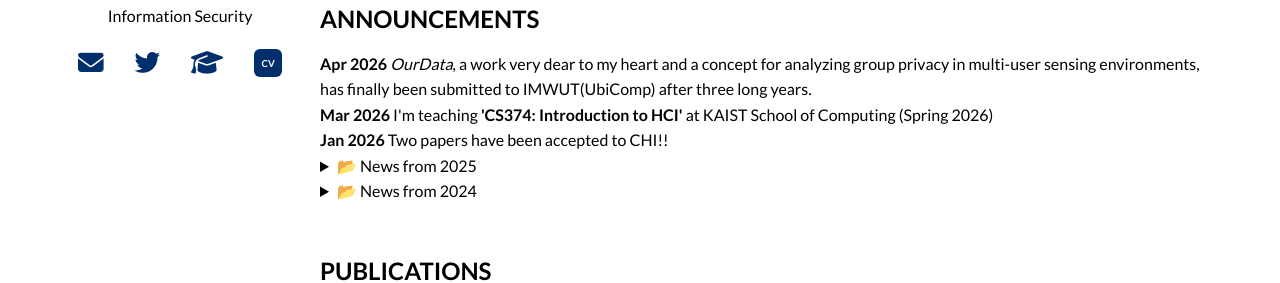
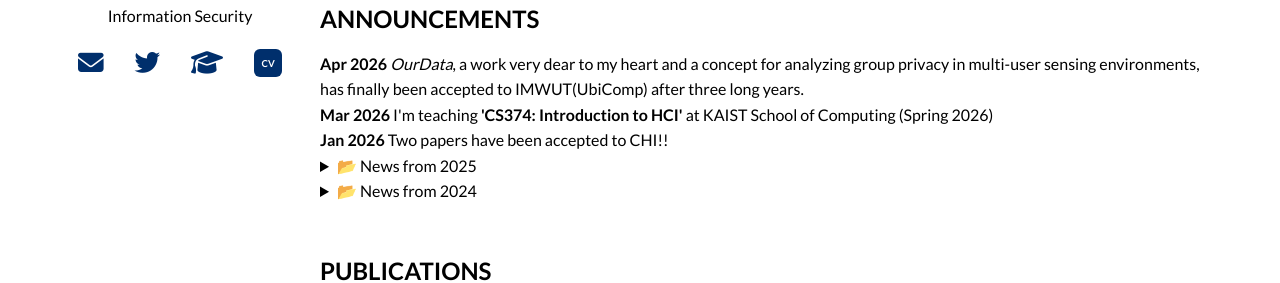
Before and after one commit to hslee90/hslee90.github.io, a Jekyll site: the page built from index.md, in a window 1280 px wide and 900 px high. Shown: the part 423-706 px from the top of the window. Built offline with Jekyll 4.4.1, drawn with Linux system fonts in a browser that asks for light colours; nearby versions of some CDN libraries.

Commit message:
Update announcement from submitted to accepted

```diff
--- a/index.md
+++ b/index.md
@@ -38,7 +38,7 @@
 
 <h2 id="news">ANNOUNCEMENTS</h2>
 <div class="news-item">
-  <strong>Apr 2026</strong> <i>OurData</i>, a work very dear to my heart and a concept for analyzing group privacy in multi-user sensing environments, has finally been submitted to IMWUT(UbiComp) after three long years.
+  <strong>Apr 2026</strong> <i>OurData</i>, a work very dear to my heart and a concept for analyzing group privacy in multi-user sensing environments, has finally been accepted to IMWUT(UbiComp) after three long years.
 </div>
 <div class="news-item">
   <strong>Mar 2026</strong> I'm teaching <strong>'CS374: Introduction to HCI' </strong> at KAIST School of Computing (Spring 2026)
```
